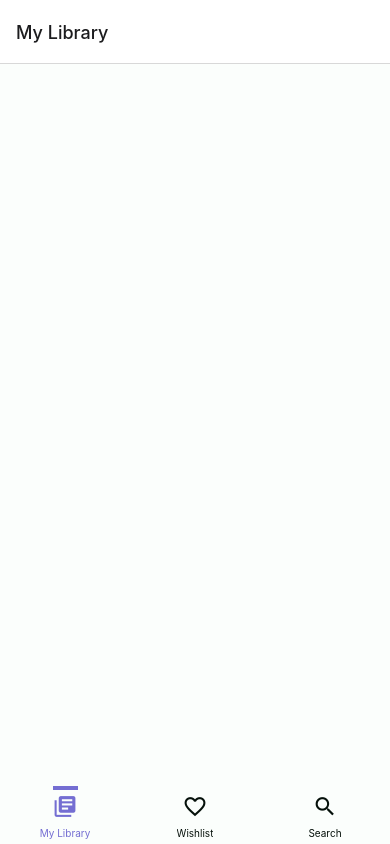
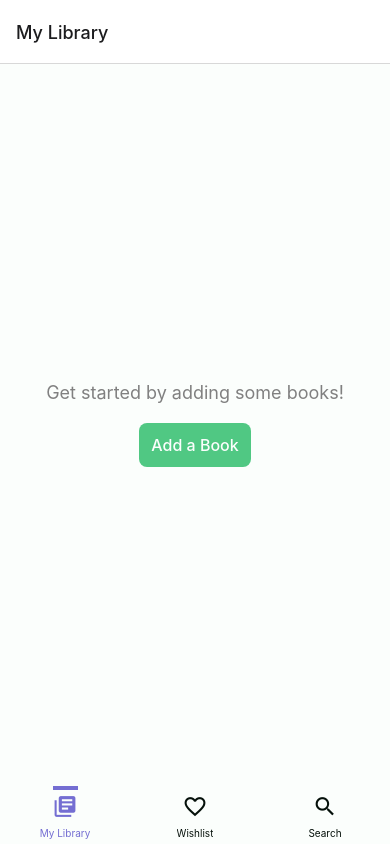
Before and after one commit to Ludde94/BookDB, a React Native app: screen /ReadBooksMain in a window 390 px wide. Built offline with nearby package versions, Linux system fonts and the light colour scheme.

Commit message:
Added a start page

```diff
--- a/src/screens/ReadBooksScreen/ReadBooksScreen.js
+++ b/src/screens/ReadBooksScreen/ReadBooksScreen.js
@@ -1,11 +1,11 @@
 import React, { useEffect, useState, useCallback } from 'react';
-import { View, Text, StyleSheet, ScrollView, RefreshControl } from 'react-native';
+import { View, Text, StyleSheet, ScrollView, RefreshControl, TouchableOpacity } from 'react-native';
 import { useFocusEffect } from '@react-navigation/native';
-import styles from './ReadBooksStyles'
-import { fetchBooksFromLibrary } from '../../db/Storage'; // Adjust the import path to where your storage file is located
+import styles from './ReadBooksStyles';
+import { fetchBooksFromLibrary } from '../../db/Storage';
 import BooksCardEdit from '../../components/BookCardEdit';
 
-export default function ReadBooksScreen({navigation, route}) {
+export default function ReadBooksScreen({ navigation }) {
   const [books, setBooks] = useState([]);
   const [refreshing, setRefreshing] = useState(false);
 
@@ -30,13 +30,26 @@ export default function ReadBooksScreen({navigation, route}) {
     <View style={styles.container}>
       <ScrollView
         style={styles.bookList}
+        contentContainerStyle={{ flexGrow: 1 }}
         refreshControl={
           <RefreshControl refreshing={refreshing} onRefresh={onRefresh} />
         }
       >
-        {books.map((book, index) => (
-  <BooksCardEdit key={index} book={book} navigation={navigation} />
-))}
+        {books.length > 0 ? (
+          books.map((book, index) => (
+            <BooksCardEdit key={index} book={book} navigation={navigation} />
+          ))
+        ) : (
+
+
+
+          <View style={styles.emptyContainer}>
+            <Text style={styles.emptyText}>Get started by adding some books!</Text>
+            <TouchableOpacity style={styles.addButton} onPress={() => navigation.navigate('Search')}>
+              <Text style={styles.addButtonText}>Add a Book</Text>
+            </TouchableOpacity>
+          </View>
+        )}
       </ScrollView>
     </View>
   );
--- a/src/screens/ReadBooksScreen/ReadBooksStyles.js
+++ b/src/screens/ReadBooksScreen/ReadBooksStyles.js
@@ -4,15 +4,40 @@ import colors from '../../themes'; // Ensure this is the correct path
 export default StyleSheet.create({
   container: {
     flex: 1,
-      backgroundColor: colors.background,
-      padding: 10,
-    },
-    text: {
-      color: colors.text,
-      fontSize: 18,
-      fontWeight: 'bold',
+    backgroundColor: colors.background, // Ensure background complements your title color
   },
   bookList: {
-      marginTop: 20,
+    paddingHorizontal: 10,
   },
+  emptyContainer: {
+    flex: 1,
+    justifyContent: 'center',
+    alignItems: 'center',
+    padding: 20,
+  },
+  title: {
+    fontSize: 28, // Larger size for prominence
+    fontWeight: 'bold', // Bold weight for emphasis
+    color: colors.primary,
+    marginBottom: 30, // More space below the title
+  },
+  emptyText: {
+    fontSize: 18,
+    color: colors.subtleText, // Subtle color for less important text
+    textAlign: 'center',
+    marginBottom: 20,
+  },
+  addButton: {
+    backgroundColor: colors.primary, // A vibrant green for action buttons
+    padding: 12,
+    borderRadius: 8,
+    elevation: 3, // Slight shadow for 3D effect
+  },
+  addButtonText: {
+    color: colors.background,
+    fontSize: 16,
+    fontWeight: '500', // Semi-bold for readability
+    textAlign: 'center',
+  },
+
 });
--- a/src/screens/WishListscreen/WishlistStyles.js
+++ b/src/screens/WishListscreen/WishlistStyles.js
@@ -2,17 +2,11 @@ import { StyleSheet } from 'react-native';
 import colors from '../../themes'; // Ensure this is the correct path
 
 export default StyleSheet.create({
-    container: {
-      flex: 1,
-      backgroundColor: colors.background,
-      padding: 10,
-    },
-    text: {
-      color: colors.text,
-      fontSize: 18,
-      fontWeight: 'bold',
-    },
-    bookList: {
-      marginTop: 20,
-    },
+  container: {
+    flex: 1,
+    backgroundColor: colors.background, // Set a default background color
+  },
+  bookList: {
+    paddingHorizontal: 10,
+  },
   });
--- a/src/themes.js
+++ b/src/themes.js
@@ -3,6 +3,7 @@ const colors = {
   secondary: '#96b1de',
   background: '#fbfefc',
   text: '#05100a',
+  subtleText: '#808080',
   accent: '#746ed2',
 };
 
```
Lines whose indentation alone changed are shown as unchanged.
